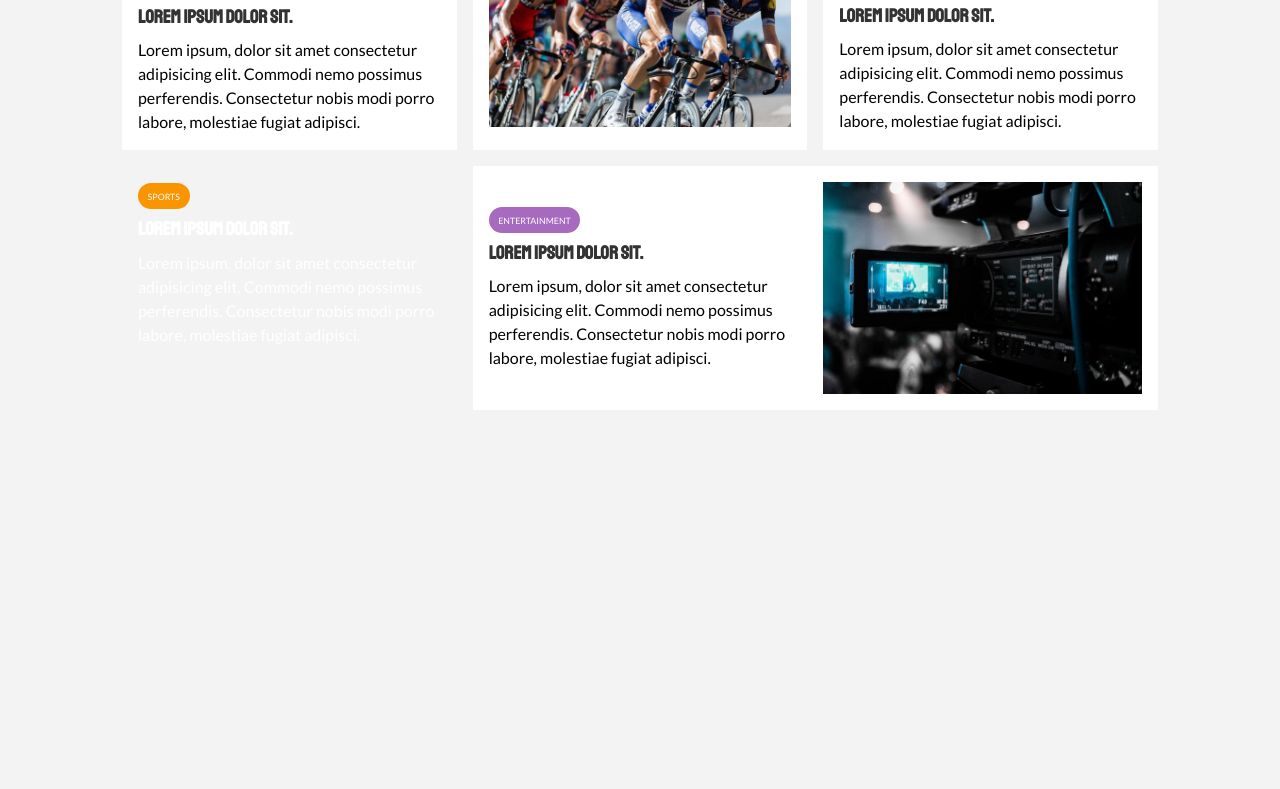
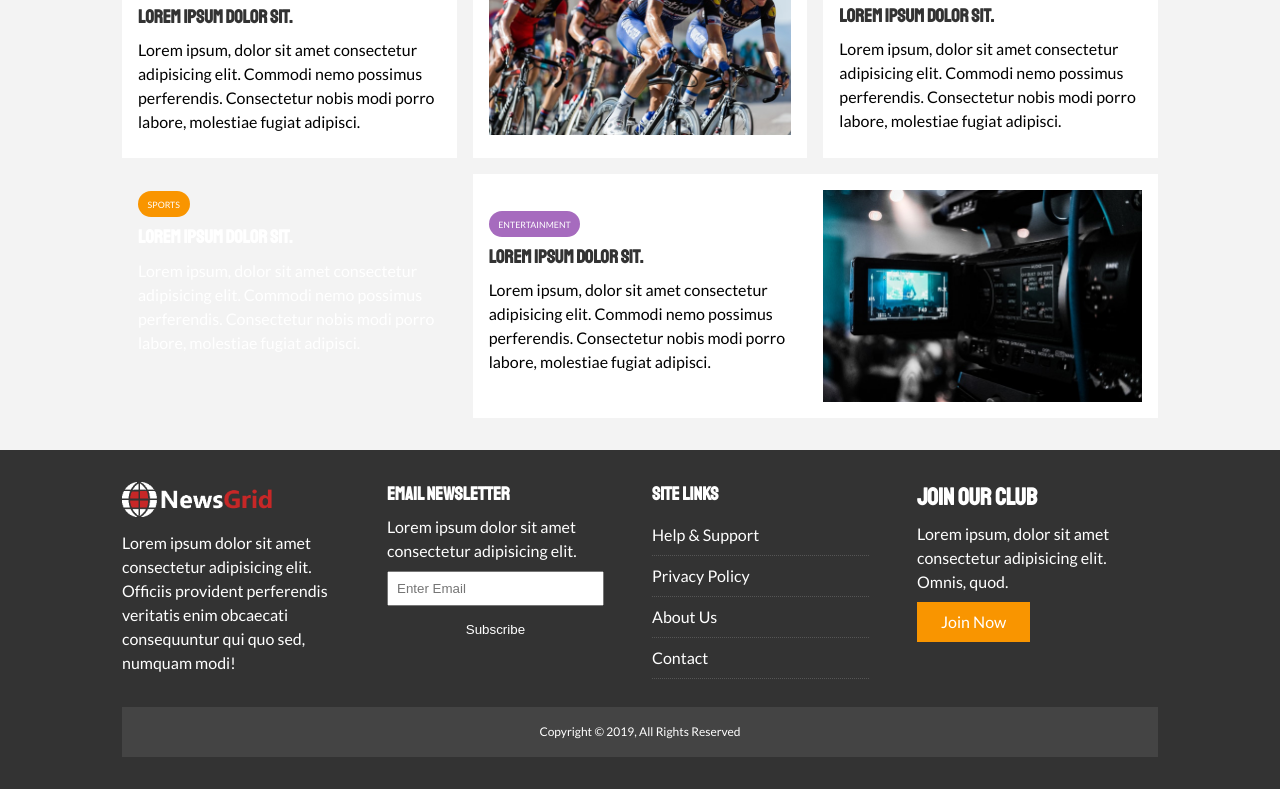
Before and after one commit to dev-brigette/newsgrid_website, a plain HTML site: page index.html in a window 1280 px wide. Shown: the part 1125-1914 px from the top of the page. Before the commit the page ends 1567 px from the top, so only its background shows below. Drawn offline with Linux system fonts and the light colour scheme.

Commit message:
added a footer

```diff
--- a/CSS/style.css
+++ b/CSS/style.css
@@ -31,6 +31,10 @@ a {
 
 ul {
   list-style: none;
+}
+
+p {
+  margin: .5rem 0;
 }
 
 img {
@@ -128,6 +132,16 @@ h1, h2, h3, h4, h5, h6 {
 .p-1 { padding: 1.5rem; }
 .p-2 { padding: 2rem; }
 .p-3 { padding: 3rem; }
+
+.list li {
+  padding: .5rem 0;
+  border-bottom: #555 dotted 1px;
+  width: 90%;
+}
+
+.list li a:hover {
+  color: var(--pimary-color) !important;
+}
 
 /* Navigation */
 #main-nav {
@@ -231,3 +245,41 @@ h1, h2, h3, h4, h5, h6 {
 #home-articles .articles-container > *:last-child {
   grid-column: 2 / span 2;
 }
+
+/* Footer */
+#main-footer {
+  background: var(--dark-color);
+  color: #fff;
+}
+
+#main-footer img {
+  width: 150px;
+}
+
+#main-footer a {
+  color: #fff;
+}
+
+#main-footer .footer-container {
+  display: grid;
+  grid-template-columns: repeat(4, 1fr);
+  grid-gap: 1.5rem;
+}
+
+#main-footer .footer-container > *:last-child{
+  background: #444;
+  grid-column: 1 / span 4;
+  padding: .5rem;
+  text-align: center;
+  font-size: 0.75rem;
+}
+
+#main-footer .footer-container input[type='email'] {
+  width: 90%;
+  padding: 0.5rem;
+  margin-bottom: 0.5rem;
+}
+
+#main-footer .footer-container input[type='submit'] {
+  width: 90%;
+}
--- a/index.html
+++ b/index.html
@@ -110,5 +110,42 @@
       </div>
     </div>
   </section>
+
+  <!-- Footer -->
+  <footer id="main-footer" class="py-2">
+    <div class="container footer-container">
+      <div>
+        <img src="img/image_resources/logo_light.png" alt="NewsGrid">
+        <p>Lorem ipsum dolor sit amet consectetur adipisicing elit. Officiis provident perferendis veritatis enim obcaecati consequuntur qui quo sed, numquam modi!</p>
+      </div>
+      <div>
+        <h3>Email Newsletter</h3>
+        <p>Lorem ipsum dolor sit amet consectetur adipisicing elit.</p>
+        <form>
+          <input type="email" placeholder="Enter Email">
+          <input type="submit" value="Subscribe" class="btn btn-primary">
+        </form>
+      </div>
+      <div>
+        <h3>Site Links</h3>
+        <ul class="list">
+          <li><a href="#">Help & Support</a></li>
+          <li><a href="#">Privacy Policy</a></li>
+          <li><a href="#">About Us</a></li>
+          <li><a href="#">Contact</a></li>
+        </ul>
+      </div>
+      <div>
+        <h2>Join Our Club</h2>
+        <p>Lorem ipsum, dolor sit amet consectetur adipisicing elit. Omnis, quod.</p>
+        <a href="#" class="btn btn-secondary">Join Now</a>
+      </div>
+      <div>
+        <p>
+          Copyright &copy; 2019, All Rights Reserved
+        </p>
+      </div>
+    </div>
+  </footer>
 </body>
 </html>
```
